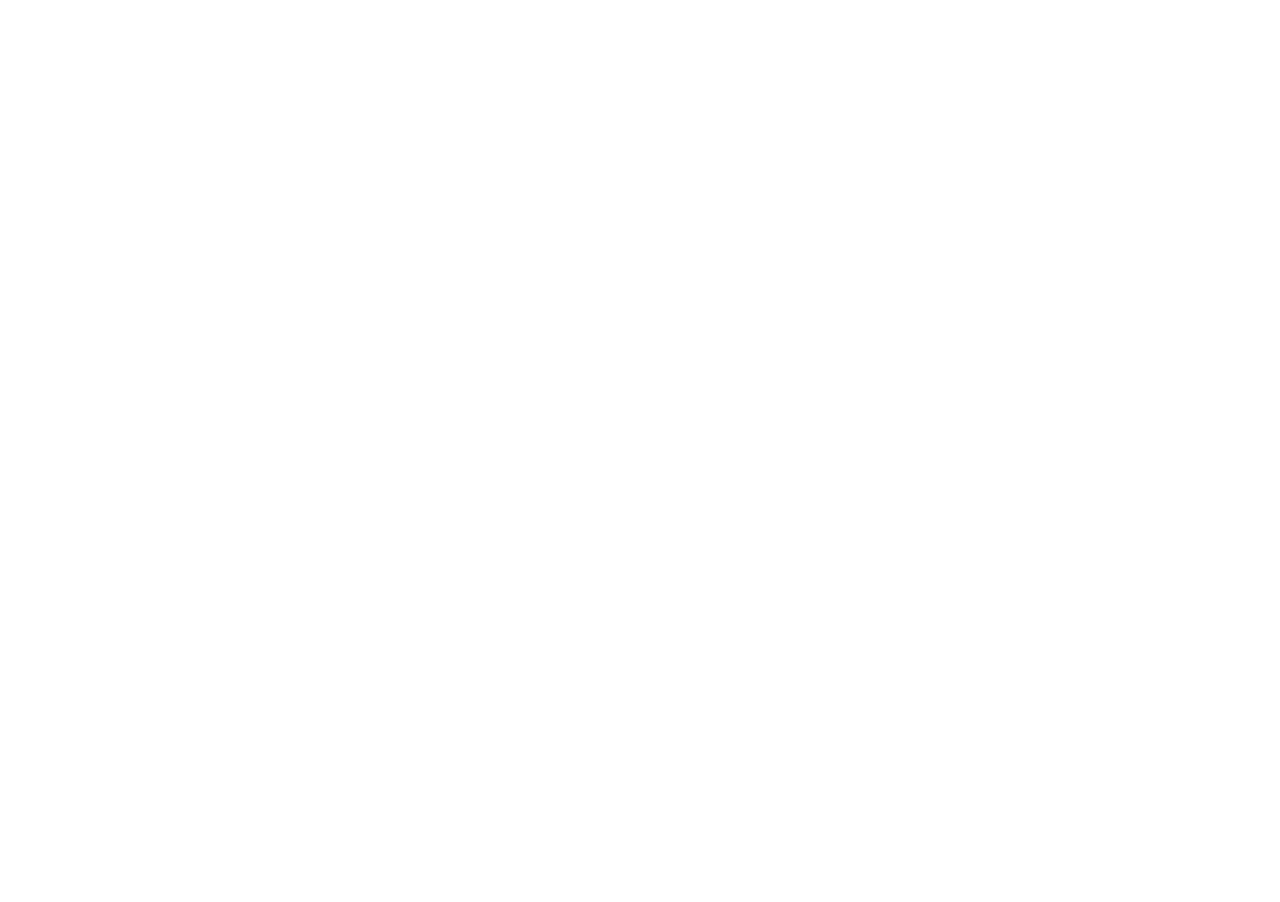
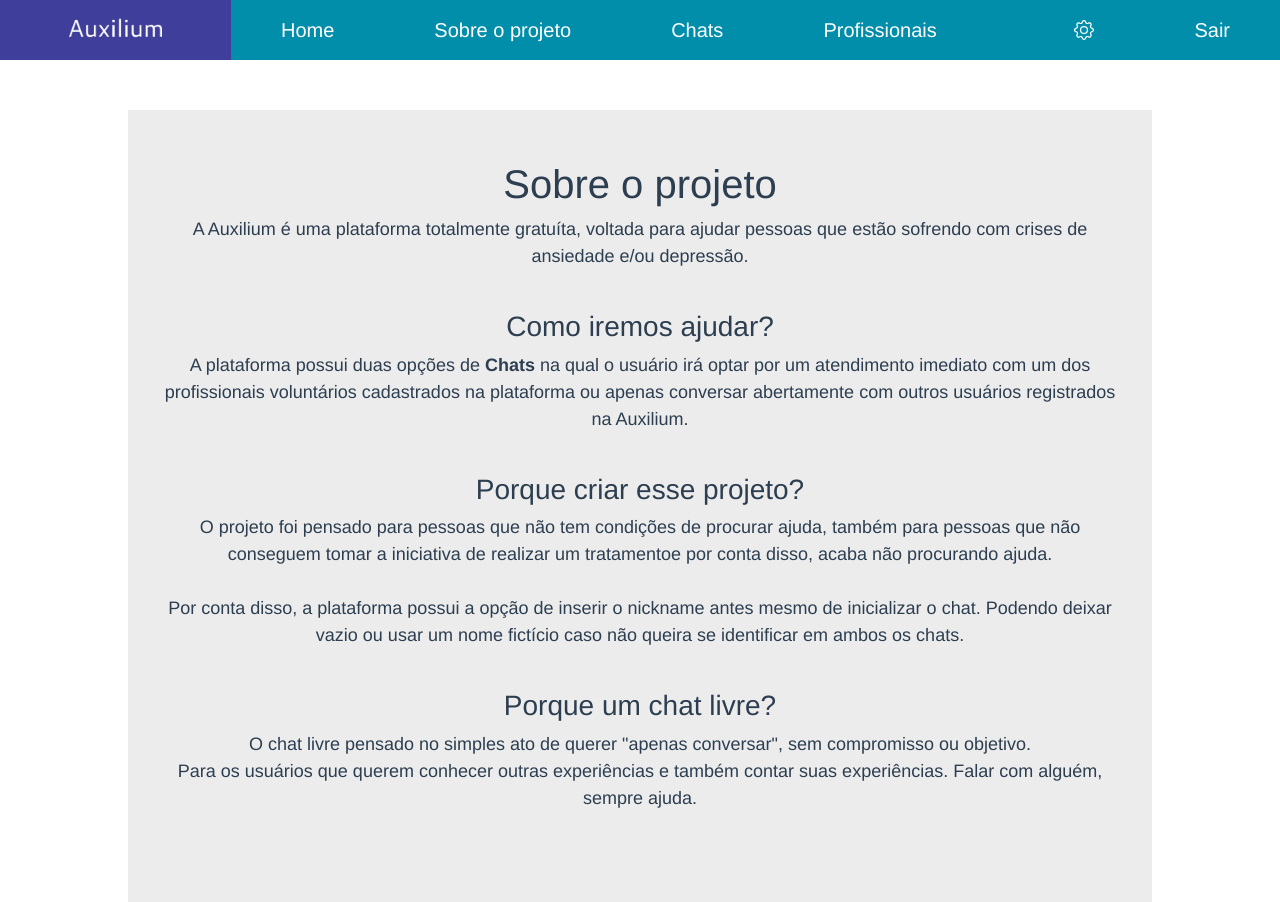
Before and after one commit to AAschidamini/auxilium-project-vue, a Vue app: page /about in a window 1280 px wide. Before the commit the page ends 800 px from the top, so only its background shows below. Built offline with nearby package versions, Linux system fonts and the light colour scheme; the HTML template or start-up script is replaced by a standard one.

Commit message:
new pages

```diff
--- a/package.json
+++ b/package.json
@@ -8,6 +8,8 @@
     "lint": "vue-cli-service lint"
   },
   "dependencies": {
+    "@cometchat-pro/chat": "^3.0.2-beta1",
+    "axios": "^1.1.3",
     "bootstrap": "^5.1.3",
     "bootstrap-vue": "^2.21.2",
     "core-js": "^3.6.5",
--- /dev/null
+++ b/src/components/_base/patterns/chat/ChatProfessional.vue
@@ -0,0 +1,38 @@
+<template>
+  <div class="template">
+    <div class="template--container">
+      <div class="template--container__title">
+        <h1>{{ title }}</h1>
+      </div>
+      <slot name="content"></slot>
+    </div>
+  </div>
+</template>
+
+<script>
+export default {
+  name: "Template",
+  props: {
+    title: {
+      type: String,
+      default: "",
+    },
+  },
+  components: {},
+};
+</script>
+<style lang="scss" scoped>
+.template {
+  display: flex;
+  height: auto;
+
+  &--container {
+    width: 80%;
+    padding: 50px 30px;
+    margin-left: auto;
+    margin-right: auto;
+    margin-top: 50px;
+    background: #ececec;
+  }
+}
+</style>
--- a/src/components/_base/patterns/menu/Menu.vue
+++ b/src/components/_base/patterns/menu/Menu.vue
@@ -9,8 +9,9 @@
         <router-link :to="{ name: 'Home' }">Home</router-link>
       </div>
       <div class="menu--left__link">
-        <!-- <router-link>Sobre o projeto</router-link> -->
-        <a>Sobre o projeto</a>
+        <router-link :to="{ name: 'About the Project' }"
+          >Sobre o projeto</router-link
+        >
       </div>
       <div class="menu--left__link">
         <!-- <router-link>Chats</router-link> -->
@@ -44,6 +45,7 @@
   font-size: 20px;
   color: white;
   font-weight: 500;
+  text-align: center;
 
   &--left {
     display: flex;
--- /dev/null
+++ b/src/components/_base/patterns/template/Template.vue
@@ -0,0 +1,38 @@
+<template>
+  <div class="template">
+    <div class="template--container">
+      <div class="template--container__title">
+        <h1>{{ title }}</h1>
+      </div>
+      <slot name="content"></slot>
+    </div>
+  </div>
+</template>
+
+<script>
+export default {
+  name: "Template",
+  props: {
+    title: {
+      type: String,
+      default: "",
+    },
+  },
+  components: {},
+};
+</script>
+<style lang="scss" scoped>
+.template {
+  display: flex;
+  height: auto;
+
+  &--container {
+    width: 80%;
+    padding: 50px 30px;
+    margin-left: auto;
+    margin-right: auto;
+    margin-top: 50px;
+    background: #ececec;
+  }
+}
+</style>
--- a/src/router/index.js
+++ b/src/router/index.js
@@ -1,6 +1,7 @@
 import Vue from "vue";
 import VueRouter from "vue-router";
 import Home from "../views/Home.vue";
+import AboutProject from "../views/AboutProject.vue";
 import Login from "../views/Login.vue";
 import Register from "../views/Register.vue";
 import RegisterProfessional from "../views/RegisterProfessional.vue";
@@ -17,6 +18,11 @@
     path: "/home",
     name: "Home",
     component: Home,
+  },
+  {
+    path: "/about",
+    name: "About the Project",
+    component: AboutProject,
   },
   {
     path: "/register",
--- /dev/null
+++ b/src/views/AboutProject.vue
@@ -0,0 +1,69 @@
+<template>
+  <div class="about">
+    <Menu />
+    <Template title="Sobre o projeto">
+      <template #content>
+        <div class="about--text">
+          <p>
+            A Auxilium é uma plataforma totalmente gratuíta, voltada para ajudar
+            pessoas que estão sofrendo com crises de ansiedade e/ou depressão.
+          </p>
+        </div>
+        <div class="about--text">
+          <h3>Como iremos ajudar?</h3>
+          <p>
+            A plataforma possui duas opções de <b>Chats</b> na qual o usuário
+            irá optar por um atendimento imediato com um dos profissionais
+            voluntários cadastrados na plataforma ou apenas conversar
+            abertamente com outros usuários registrados na Auxilium.
+          </p>
+        </div>
+        <div class="about--text">
+          <h3>Porque criar esse projeto?</h3>
+          <p>
+            O projeto foi pensado para pessoas que não tem condições de procurar
+            ajuda, também para pessoas que não conseguem tomar a iniciativa de
+            realizar um tratamentoe por conta disso, acaba não procurando ajuda.
+            <br /><br />
+
+            Por conta disso, a plataforma possui a opção de inserir o nickname
+            antes mesmo de inicializar o chat. Podendo deixar vazio ou usar um
+            nome fictício caso não queira se identificar em ambos os chats.
+          </p>
+        </div>
+        <div class="about--text">
+          <h3>Porque um chat livre?</h3>
+          <p>
+            O chat livre pensado no simples ato de querer "apenas conversar",
+            sem compromisso ou objetivo.<br />
+            Para os usuários que querem conhecer outras experiências e também
+            contar suas experiências. Falar com alguém, sempre ajuda.
+          </p>
+        </div>
+      </template>
+    </Template>
+  </div>
+</template>
+
+<script>
+import Menu from "../components/_base/patterns/menu/Menu";
+import Template from "../components/_base/patterns/template/Template";
+export default {
+  name: "AboutProject",
+  components: {
+    Menu,
+    Template,
+  },
+};
+</script>
+<style lang="scss" scoped>
+.about {
+  &--text {
+    margin-bottom: 40px;
+    p {
+      font-size: 18px;
+      margin-bottom: 10px;
+    }
+  }
+}
+</style>
--- a/src/views/Home.vue
+++ b/src/views/Home.vue
@@ -1,15 +1,18 @@
 <template>
   <div class="home">
     <Menu />
+    <ChatPublic />
   </div>
 </template>
 
 <script>
 import Menu from "../components/_base/patterns/menu/Menu";
+import ChatPublic from "../components/_base/patterns/chat/ChatPublic";
 export default {
   name: "Home",
   components: {
     Menu,
+    ChatPublic,
   },
 };
 </script>
```
Also changed, not shown: src/components/_base/patterns/chat/ChatPublic.vue (added).
